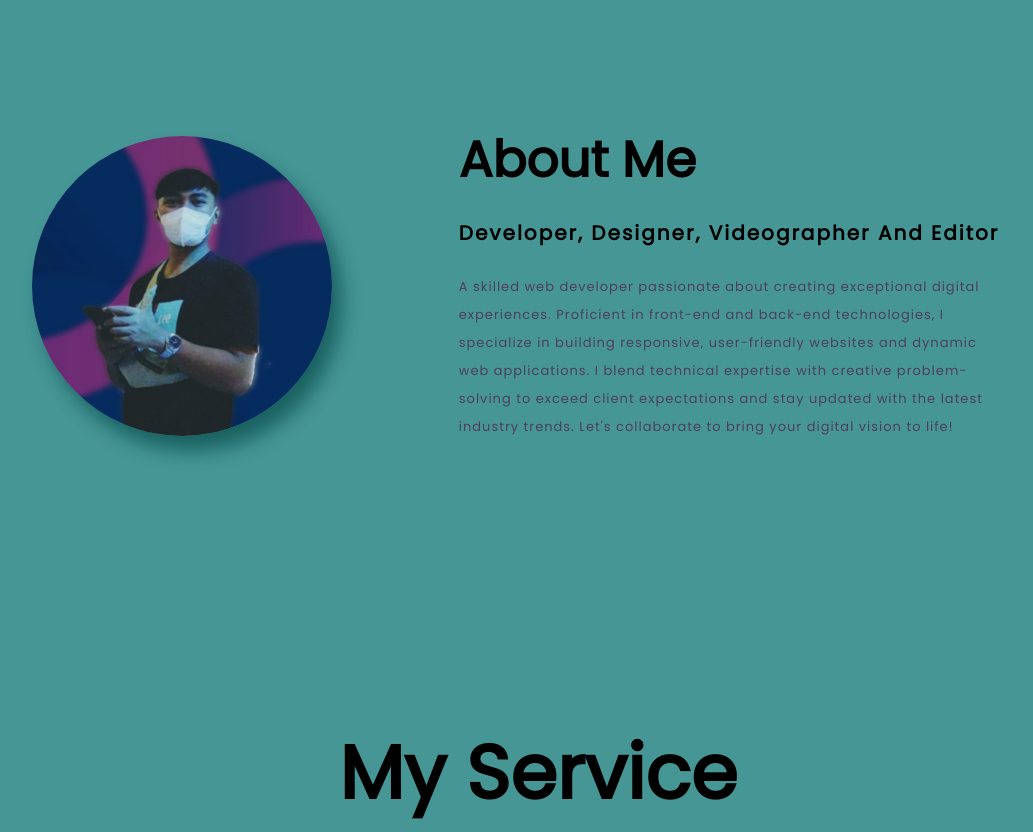
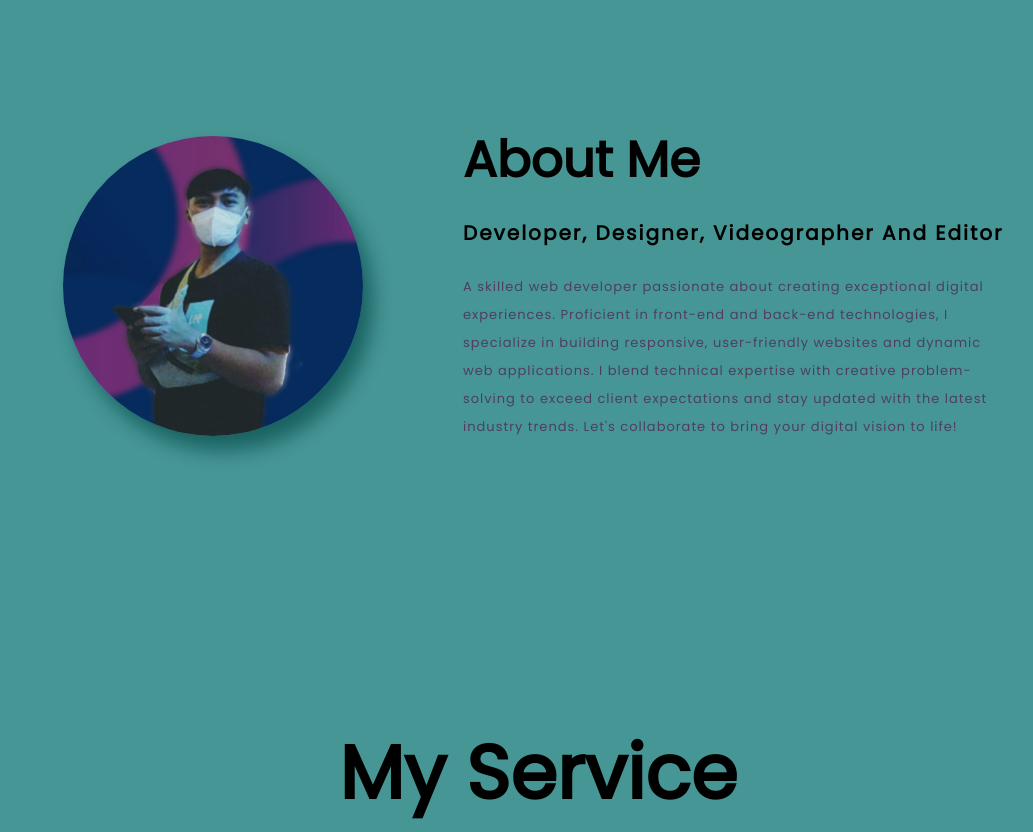
Before and after one commit to HengWeida/NeriSergioJrPortfolio, a plain HTML site: page index.html in a window 1280 px wide. Shown: the part 840-1672 px from the top of the page, without its empty margins (102-1135 px from the left). Drawn offline with nearby package versions, Linux system fonts and the light colour scheme.

Commit message:
updateses

```diff
--- a/style.css
+++ b/style.css
@@ -86,6 +86,7 @@ body {
     background-size: cover;
     background-position: center;
     align-items: center;
+    justify-content: center;
     height: 100vh;
     padding: 0 10%;
 }
@@ -367,8 +368,7 @@ body {
     position: inline;
     margin-top: 1%;
     border-radius: 50%;
-    margin-left: 10%;
-    margin-right: 10%;
+    margin-right: 100px;
     height: 300px;
     width: 300px;
     box-shadow: 10px 15px 20px #155c5c;
@@ -388,6 +388,7 @@ body {
 }
 
 .main {
+    justify-content: center;
     margin-top: 5%;
     display: flex;
 }
```
